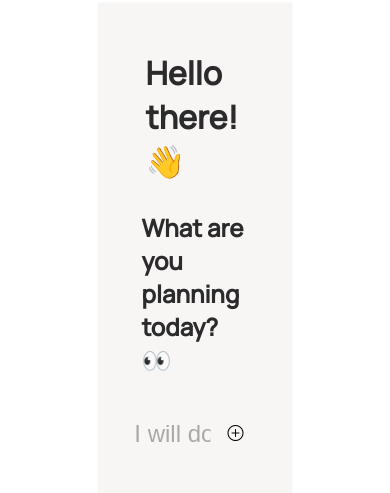
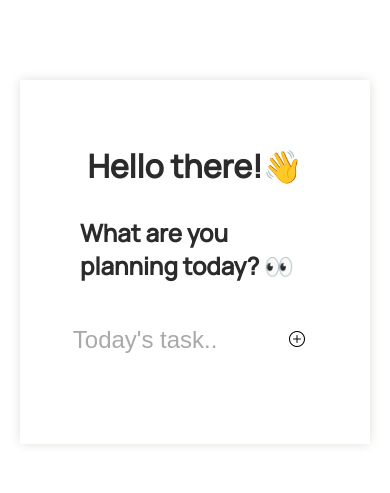
Before and after one commit to HWGdesign/TODO, a plain HTML site: page index.html in a window 390 px wide. Shown: the part 160-653 px from the top of the page. Drawn offline with nearby package versions, Linux system fonts and the light colour scheme.

Commit message:
Added some css features

```diff
--- a/index.html
+++ b/index.html
@@ -17,7 +17,7 @@
                     <div class="new-todo">
                          <form id="todo-form">
                               <div class="form">
-                                   <input type="text" id="new-todo-id" name="new-todo-name" placeholder="I will do...">
+                                   <input type="text" id="new-todo-id" name="new-todo-name" placeholder="Today's task..">
                               </div>
 
                               <div class="button">
@@ -33,12 +33,6 @@
                <div id="todo-list"></div>
           </main>
      </div>
-
-
-
-
-     </div>
-
      <script src="script.js"></script>
 </body>
 </html>
--- a/style.css
+++ b/style.css
@@ -37,9 +37,13 @@ input::placeholder {
      top:50%;
      left: 50%;
      transform: translate(-50%, -50%);
-     background-color: rgb(248, 245, 245);
-     padding: 2em;
+     background-color: rgb(255, 255, 255);
      margin: auto;
+     padding: 3em;
+     width: 600px;
+     -webkit-box-shadow: 0px 0px 11px -1px rgba(217, 218, 211, 1);
+     -moz-box-shadow: 0px 0px 11px -1px rgba(217, 218, 211, 1);
+     box-shadow: 0px 0px 11px -1px rgba(217, 218, 211, 1);
 }
 
 h1, h2 {
@@ -58,6 +62,9 @@ h1, h2 {
      justify-content: center;
      gap: 10px;
      padding-top: 10px;
+     width: 100%;
+     inline-size: 100%;
+     word-break: break-all;
 }
 
 .todo{
@@ -81,11 +88,6 @@ h1, h2 {
      padding: 2rem 0rem 2rem 0rem;
 }
 
-
-button {
-     cursor: pointer;
-}
-
 .todo i, p {
      padding: 5px;
      cursor: pointer;
@@ -96,6 +98,10 @@ button {
 .bi {
      font-size: 1rem;
      margin: 0.25rem;
+}
+
+.bi:hover {
+     cursor: pointer;
 }
 
 .checked {
@@ -110,3 +116,23 @@ button {
    justify-content: center;
    align-items: center;
 }
+
+
+
+@media (max-width: 620px) {
+     .container {
+          width: 500px;
+     }
+}
+
+@media (max-width: 520px) {
+     .container {
+          width: 400px;
+     }
+}
+
+@media (max-width: 420px) {
+     .container {
+          width: 350px;
+     }
+}
```
